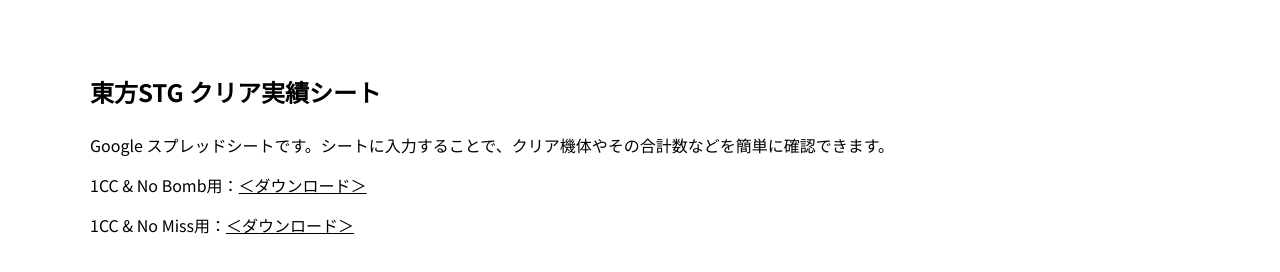
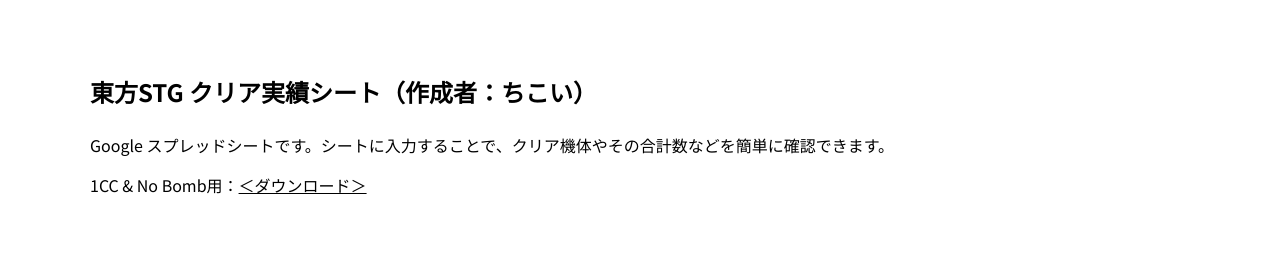
Before and after one commit to MeiriSTG/official-page, a plain HTML site: page sub/tools.html in a window 1280 px wide. Shown: the part 244-516 px from the top of the page. Drawn offline with Linux system fonts and the light colour scheme.

Commit message:
Update tools.html

```diff
--- a/sub/tools.html
+++ b/sub/tools.html
@@ -18,11 +18,10 @@
   <h1 class="center">ツール</h1>
 
   <div id="main">
-    <h3>東方STG クリア実績シート</h3>
+    <h3>東方STG クリア実績シート（作成者：ちこい）</h3>
 
     <p>Google スプレッドシートです。シートに入力することで、クリア機体やその合計数などを簡単に確認できます。</p>
     <p>1CC & No Bomb用：<a href="https://drive.google.com/drive/folders/1Ci2DxzNi2fXFFVDEdG0v3T9Jx-MhwxcW?usp=drive_link">＜ダウンロード＞</a></p>
-    <p>1CC & No Miss用：<a href="https://drive.google.com/drive/folders/1-9R-nEhqQ_N_d83ScDRYDELyq1TLqzrH?usp=drive_link">＜ダウンロード＞</a></p>
   </div>
 
 </body>
```
